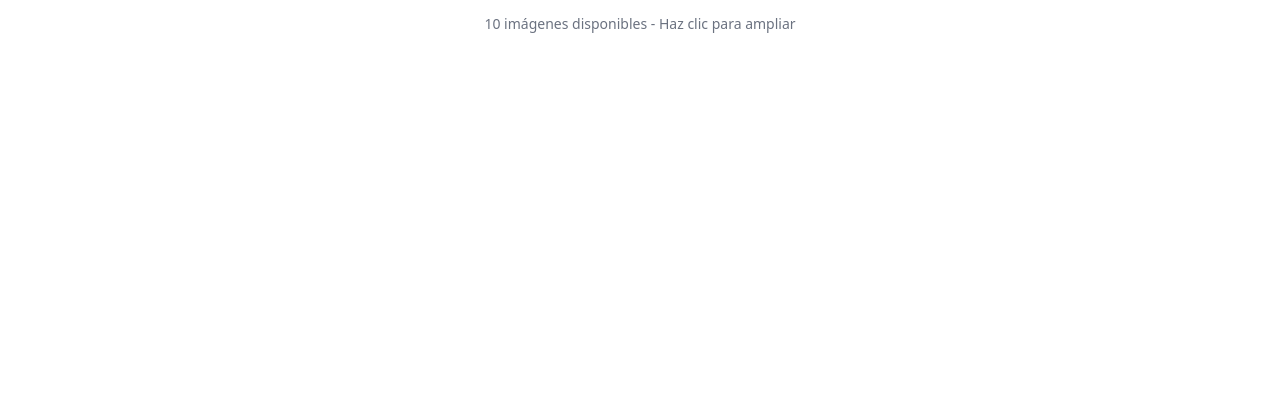
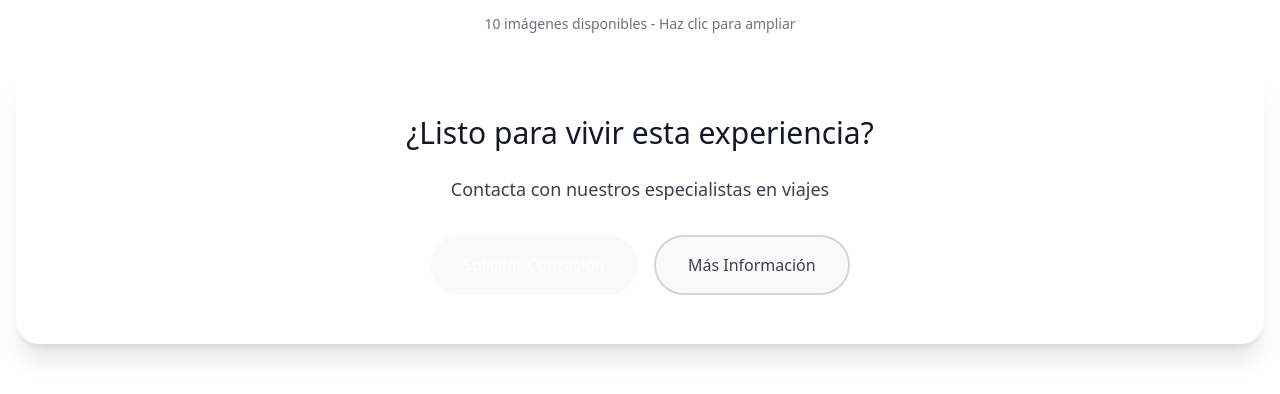
Before and after one commit to estebanpinelli/mi-microsite, a React (Vite) app: page /destino/1 in a window 1280 px wide. Shown: the part 2366-2760 px from the top of the page. Before the commit the page ends 2464 px from the top, so only its background shows below. Built offline with nearby package versions, Linux system fonts and the light colour scheme.

Commit message:
diseño mejorado

```diff
--- a/src/pages/DestinationDetail.jsx
+++ b/src/pages/DestinationDetail.jsx
@@ -162,6 +162,24 @@ const DestinationDetail = () => {
             {destino.imagenes?.length} imágenes disponibles - Haz clic para ampliar
           </div>
         </section>
+                <div className="text-center pb-20">
+          <div className="backdrop-blur-md bg-gradient-to-r from-blue-600/20 to-blue-800/20 rounded-3xl p-12 border border-white/30 shadow-xl">
+            <h3 className="text-3xl font-light text-gray-900 mb-6">
+              ¿Listo para vivir esta experiencia?
+            </h3>
+            <p className="text-lg text-gray-700 mb-8 font-light">
+              Contacta con nuestros especialistas en viajes
+            </p>
+            <div className="flex flex-col sm:flex-row gap-4 justify-center">
+              <button className="bg-gradient-to-r from-blue-600 to-blue-800 text-white px-8 py-4 rounded-full font-medium hover:shadow-2xl hover:scale-105 transition-all duration-300">
+                Solicitar Cotización
+              </button>
+              <button className="border-2 border-gray-300 text-gray-700 px-8 py-4 rounded-full font-medium hover:bg-white hover:shadow-lg transition-all duration-300">
+                Más Información
+              </button>
+            </div>
+            </div>
+          </div>
       </div>
     </div>
   );
```
